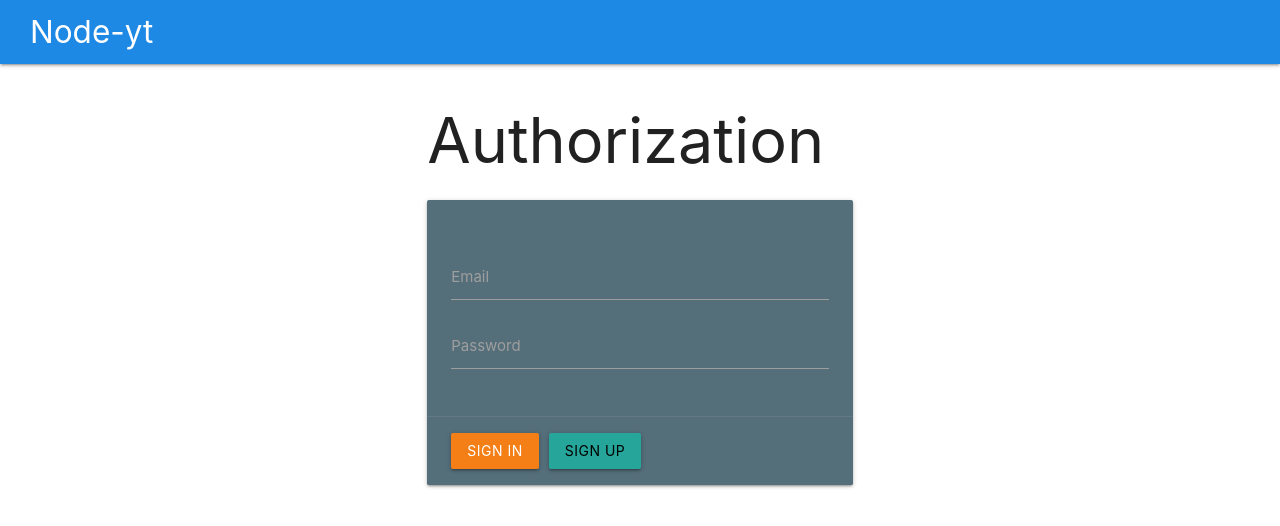
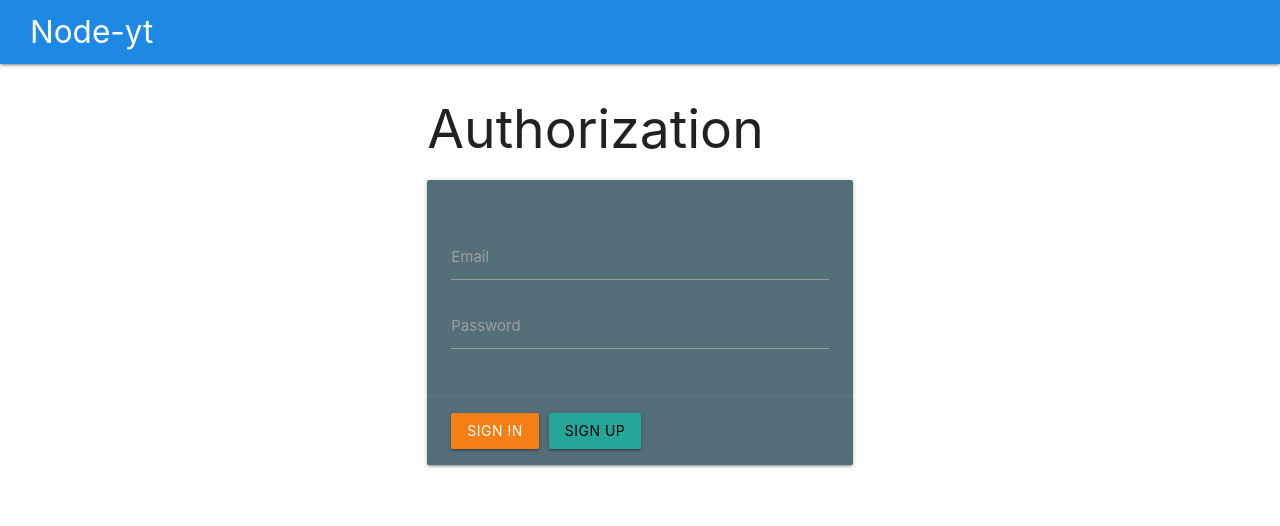
Before and after one commit to iXasthur/node-yt, a React (Create React App) app in the folder client/: page /auth in a window 1280 px wide. Shown: the top 526 px of the page. Built offline with nearby package versions, Linux system fonts and the light colour scheme; no server answers.

Commit message:
Upd auth and upload front

```diff
--- a/client/src/pages/AuthPage.js
+++ b/client/src/pages/AuthPage.js
@@ -23,7 +23,7 @@ export const AuthPage = () => {
     return (
         <div className="row">
             <div className="col s6 offset-s3">
-                <h1>Authorization</h1>
+                <h2>Authorization</h2>
                 <div className="card blue-grey darken-1">
                     <div className="card-content white-text">
                         <div style={{marginTop: 30}}>
--- a/client/src/pages/VideoUploadPage.js
+++ b/client/src/pages/VideoUploadPage.js
@@ -53,11 +53,12 @@ export const VideoUploadPage = () => {
     return(
         <div className="row">
             <div className="col s6 offset-s3">
+                <h2>Upload video</h2>
+                { loading ? <Loader /> : <div/>}
                 <div className="card blue-grey darken-1">
                     <form action="#" onSubmit={handleSubmit}>
                         <div className="card-content white-text">
-                            { loading ? <Loader /> : <div/>}
-                            <div style={{marginTop: 30}}>
+                            <div>
                                 <div className="input-field">
                                     <input
                                         id="title"
```
